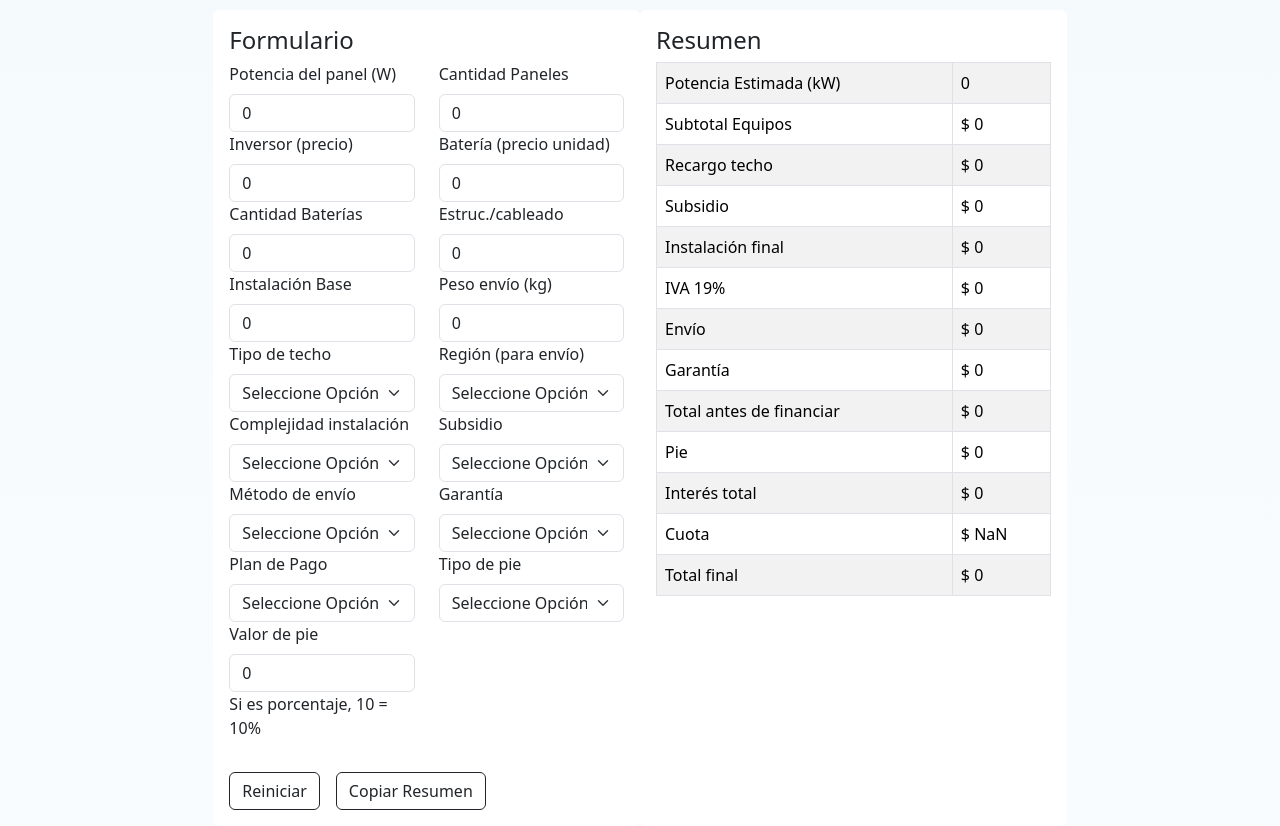
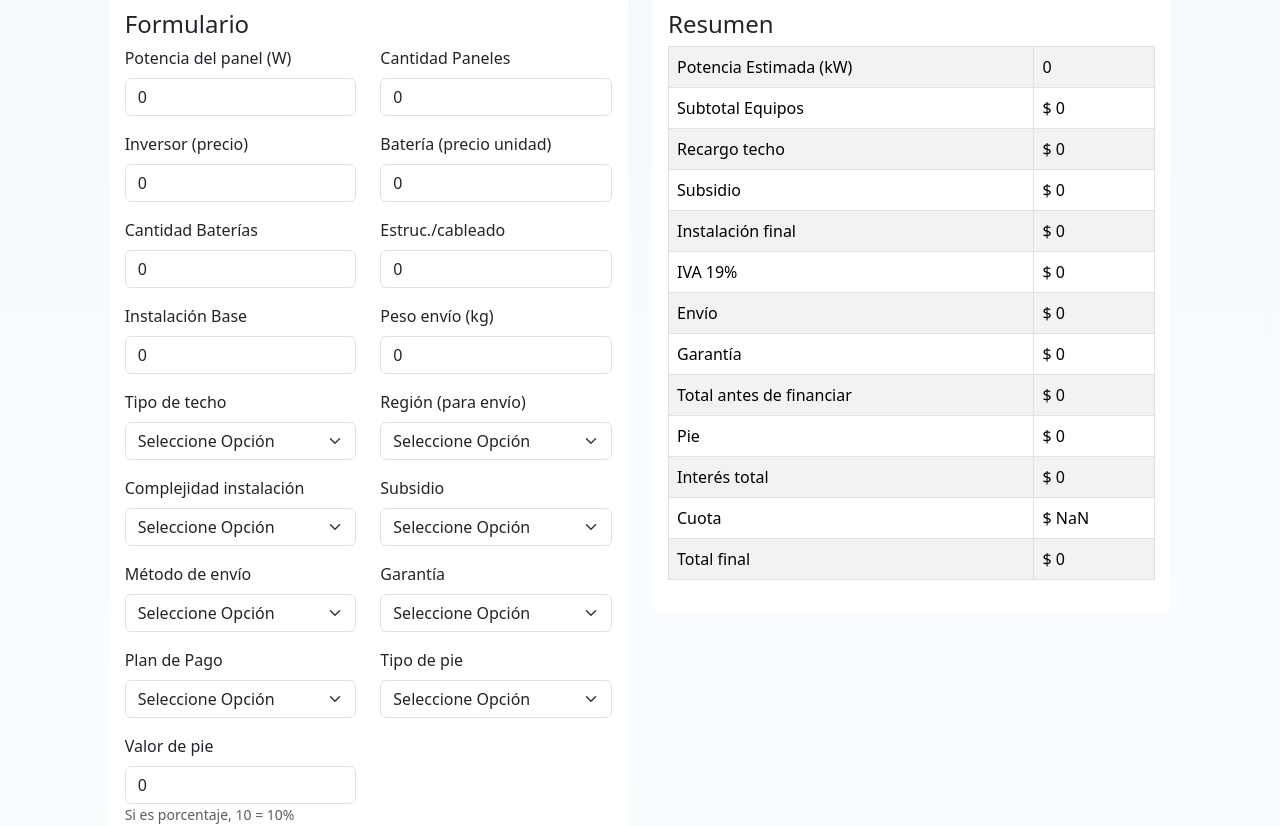
Before and after one commit to Joako-kvr/fullstack_2, a React (Create React App) app: page / in a window 1280 px wide. Shown: the part 1260-2086 px from the top of the page. Built offline with nearby package versions, Linux system fonts and the light colour scheme.

Commit message:
tercera parte calculadora

```diff
--- a/src/components/CalculadoraIntegral.js
+++ b/src/components/CalculadoraIntegral.js
@@ -5,6 +5,8 @@ import Table from 'react-bootstrap/Table';
 
 
 function CalculadoraPrincipal() {
+
+    const CLP = (n) => `$ ${Math.round(n).toLocaleString("es-CL")}`;
 
     const [potenciaPanel, setPotenciaPanel] = useState(0);
     const [cantidadPaneles, setCantidadPaneles] = useState(0);
@@ -68,31 +70,33 @@ function CalculadoraPrincipal() {
     return (
         <div className='row justify-content-center'>
             <div className='row justify-content-center'>
-                <div className='col-lg-6 text-left'>
+                <div className='col-lg-10 text-left'>
                     <h2>DEMO calculadora</h2>
                 </div>
             </div>
 
-            <div className='row mt-3 justify-content-center'>
-                <div className='col-lg-4 bg-white p-3 rounded'>
+            <div className='col-lg-5'>
+
+            <div className='justify-content-center'>
+                <div className='bg-white p-3 rounded'>
                     <h4>Formulario</h4>
 
                     {/* primera row */}
                     <div className="row">
 
                         <div className='col-lg-6'>
-                            <label className='form-label' htmlFor='potenciaPanel'>Potencia del panel (W)</label>
+                            <label className='form-label ' htmlFor='potenciaPanel'>Potencia del panel (W)</label>
                             <input id='potenciaPanel' name='potenciaPanel' placeholder='1000000' type='number' className='form-control' value={potenciaPanel} onChange={(e) => setPotenciaPanel(e.target.value)}></input>
                         </div>
 
                         <div className='col-lg-6'>
                             <label className='form-label' htmlFor='cantidadPaneles'>Cantidad Paneles</label>
-                            <input id='cantidadPaneles' name='cantidadPaneles' placeholder='1000000' type='number' className='form-control' value={cantidadPaneles} onChange={(e) => setCantidadPaneles(e.target.value)}></input>
+                            <input id='cantidadPaneles' name='cantidadPaneles' placeholder='10' type='number' className='form-control' value={cantidadPaneles} onChange={(e) => setCantidadPaneles(e.target.value)}></input>
 
                         </div>
                     </div>
                     {/* segunda row */}
-                    <div className="row">
+                    <div className="row mt-3">
 
                         <div className='col-lg-6'>
                             <label className='form-label' htmlFor='inversorPrecio'>Inversor (precio)</label>
@@ -107,11 +111,11 @@ function CalculadoraPrincipal() {
                     </div>
 
                     {/* tercera row */}
-                    <div className="row">
+                    <div className="row mt-3">
 
                         <div className='col-lg-6'>
                             <label className='form-label' htmlFor='cantidadBaterias'>Cantidad Baterías</label>
-                            <input id='cantidadBaterias' name='cantidadBaterias' placeholder='1000000' type='number' className='form-control' value={cantidadBaterias} onChange={(e) => setCantidadBaterias(e.target.value)}></input>
+                            <input id='cantidadBaterias' name='cantidadBaterias' placeholder='10' type='number' className='form-control' value={cantidadBaterias} onChange={(e) => setCantidadBaterias(e.target.value)}></input>
                         </div>
 
                         <div className='col-lg-6'>
@@ -122,7 +126,7 @@ function CalculadoraPrincipal() {
                     </div>
 
                     {/* cuarta row */}
-                    <div className="row">
+                    <div className="row mt-3">
 
                         <div className='col-lg-6'>
                             <label className='form-label' htmlFor='instalacionBase'>Instalación Base</label>
@@ -131,13 +135,13 @@ function CalculadoraPrincipal() {
 
                         <div className='col-lg-6'>
                             <label className='form-label' htmlFor='pesoEnvio'>Peso envío (kg)</label>
-                            <input id='pesoEnvio' name='pesoEnvio' placeholder='1000000' type='number' className='form-control' value={pesoEnvio} onChange={(e) => setPesoEnvio(e.target.value)}></input>
+                            <input id='pesoEnvio' name='pesoEnvio' placeholder='1000' type='number' className='form-control' value={pesoEnvio} onChange={(e) => setPesoEnvio(e.target.value)}></input>
 
                         </div>
                     </div>
 
                     {/* quinta  row con despliegue*/}
-                    <div className="row">
+                    <div className="row mt-3">
 
                         <div className='col-lg-6'>
                             <label className='form-label' htmlFor='tipoTecho'>Tipo de techo</label>
@@ -163,7 +167,7 @@ function CalculadoraPrincipal() {
                     </div>
 
                     {/* sexta  row con despliegue*/}
-                    <div className="row">
+                    <div className="row mt-3">
 
                         <div className='col-lg-6'>
                             <label className='form-label' htmlFor='complejidadInstalacion'>Complejidad instalación</label>
@@ -188,7 +192,7 @@ function CalculadoraPrincipal() {
                     </div>
 
                     {/* septima  row con despliegue*/}
-                    <div className="row">
+                    <div className="row mt-3">
 
                         <div className='col-lg-6'>
                             <label className='form-label' htmlFor='metodoEnvio'>Método de envío</label>
@@ -212,7 +216,7 @@ function CalculadoraPrincipal() {
                     </div>
 
                     {/* octava  row con despliegue*/}
-                    <div className="row">
+                    <div className="row mt-3">
 
                         <div className='col-lg-6'>
                             <label className='form-label' htmlFor='planPago'>Plan de Pago</label>
@@ -236,11 +240,11 @@ function CalculadoraPrincipal() {
                     </div>
 
                     {/* novena  row con despliegue*/}
-                    <div className="row">
+                    <div className="row mt-3">
                         <div className='col-lg-6'>
                             <label className='form-label' htmlFor='valorPie'>Valor de pie</label>
                             <input id='valorPie' name='valorPie' placeholder='1000000' type='number' className='form-control' value={valorPie} onChange={(e) => setValorPie(e.target.value)}></input>
-                            <p>Si es porcentaje, 10 = 10%</p>
+                            <p className="text-muted small">Si es porcentaje, 10 = 10%</p>
                         </div>
 
 
@@ -281,8 +285,11 @@ function CalculadoraPrincipal() {
                     </div>
 
                 </div>
+                        </div>
+                        </div>
+                <div className='col-lg-5'>
 
-                <div className='col-lg-4 bg-white p-3 rounded'>
+                <div className='bg-white p-3 rounded'>
                     <h4>Resumen</h4>
                     <Table striped bordered hover>
 
@@ -358,8 +365,9 @@ function CalculadoraPrincipal() {
                         </tbody>
                     </Table>
                 </div>
+                </div>
 
-            </div>
+
         </div>
 
     );
```
